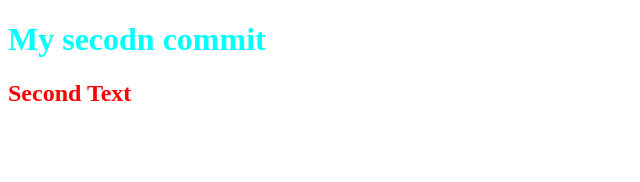
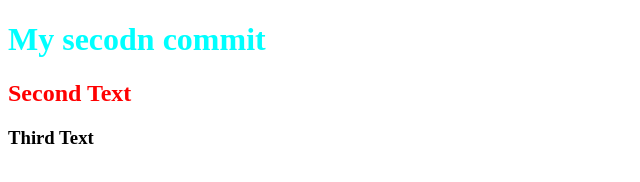
Before and after one commit to Mihai-Cristi/my_second_repo, a plain HTML site: page index.html in a window 1280 px wide. Shown: the whole page, without its empty margins (0-640 px from the left). Drawn offline with Linux system fonts and the light colour scheme.

Commit message:
Third text

```diff
--- a/index.html
+++ b/index.html
@@ -10,5 +10,6 @@
 <body>
     <h1>My secodn commit</h1>
     <h2>Second Text</h2>
+    <h3>Third Text</h3>
 </body>
 </html>
```
